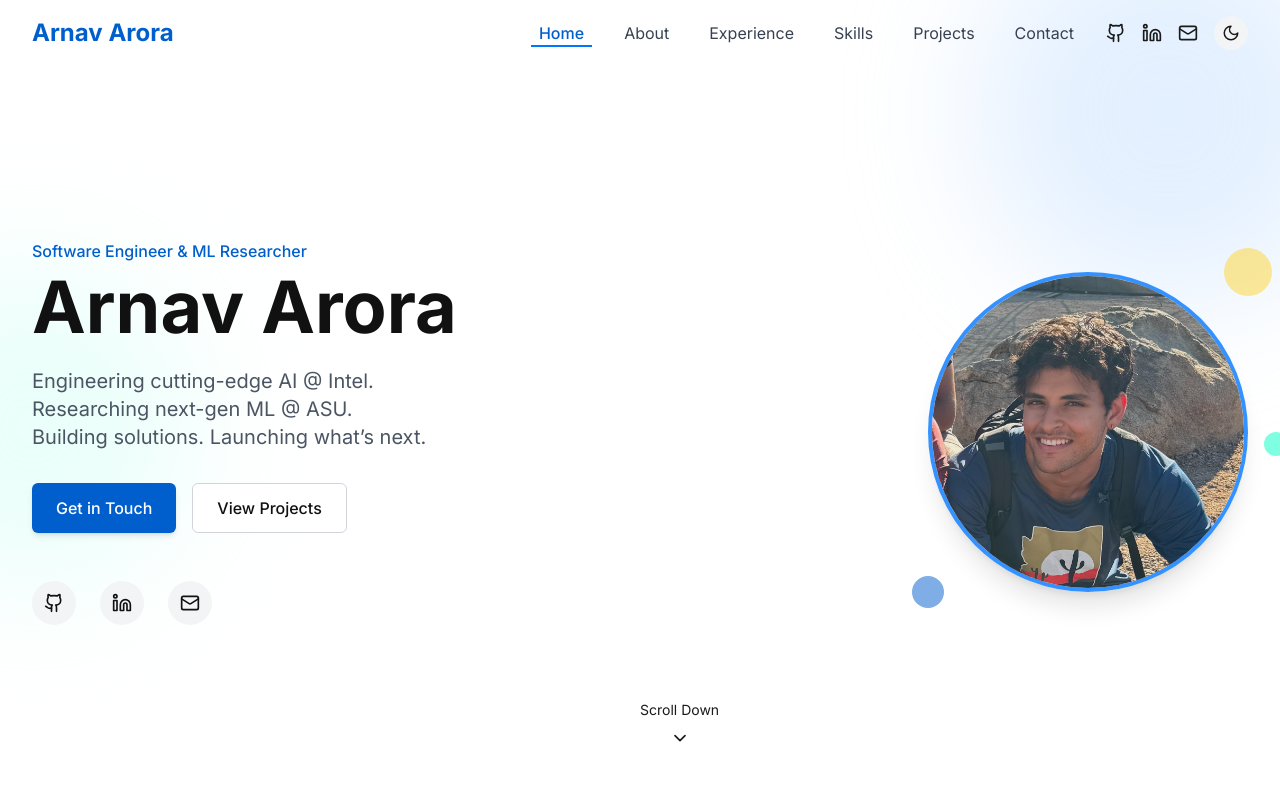
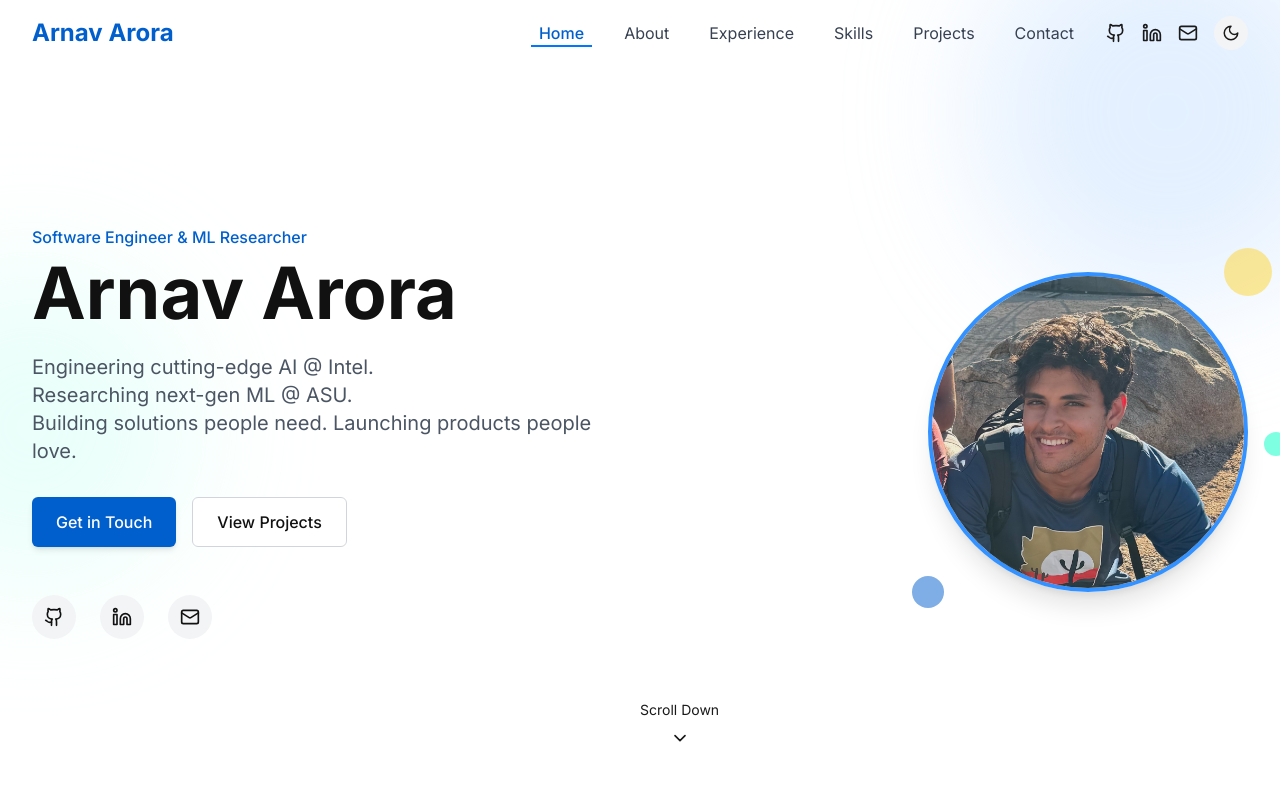
Before and after one commit to aarora80/arnavaroraortfolioweb, a React (Vite) app: page / in a window 1280 px wide. Shown: the top 800 px of the page. Built offline with nearby package versions, Linux system fonts and the light colour scheme.

Commit message:
Updated Hero.tsx

```diff
--- a/src/components/Hero.tsx
+++ b/src/components/Hero.tsx
@@ -53,7 +53,7 @@ const Hero: React.FC = () => {
           >
             Engineering cutting-edge AI @ Intel.<br />
             Researching next-gen ML @ ASU.<br />
-            Building solutions. Launching what’s next.
+            Building solutions people need. Launching products people love.
           </motion.p>
 
           <motion.div
```
